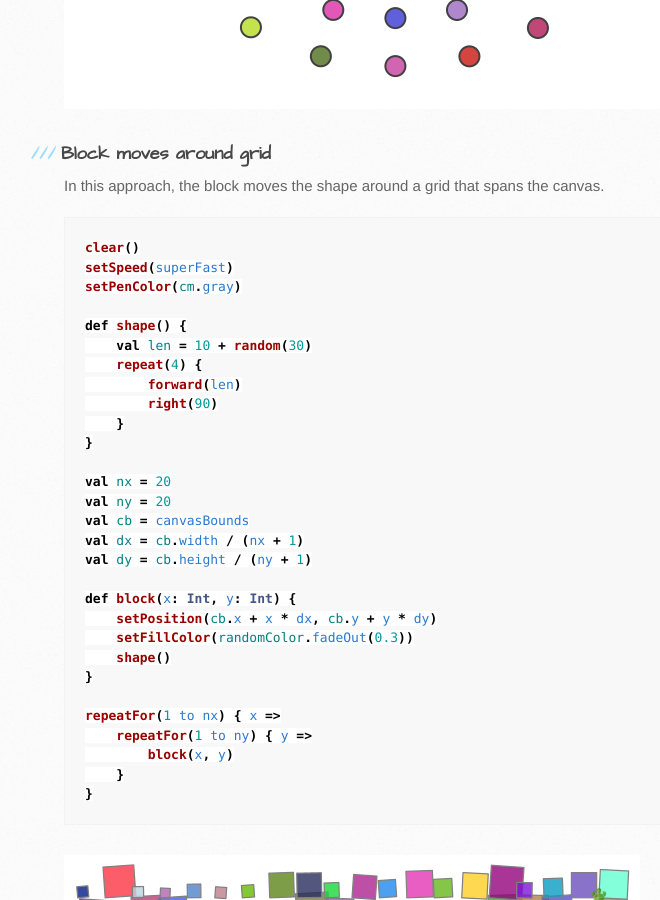
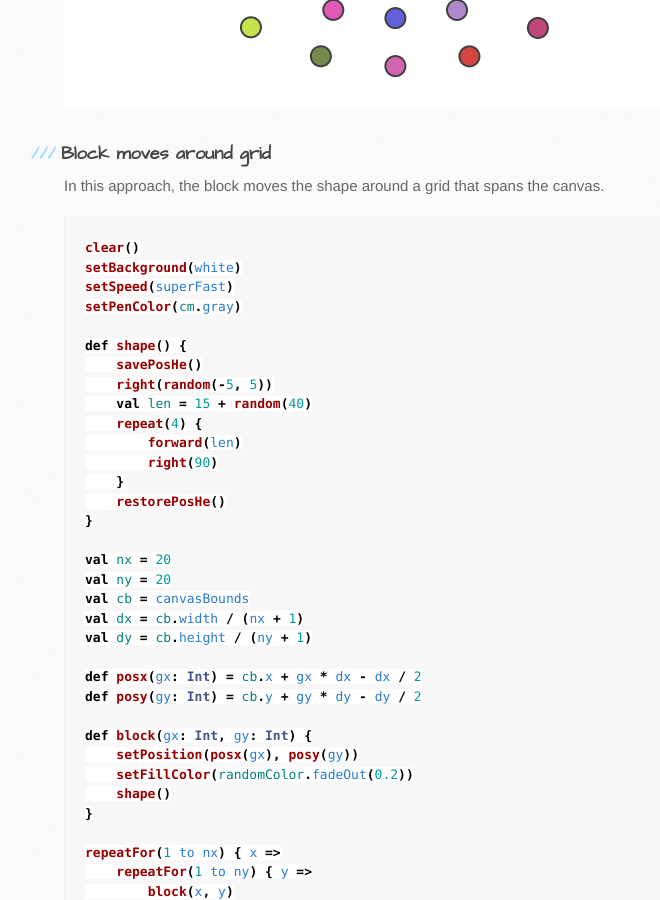
Before and after one commit to kojodoc/kojodoc.github.io, a Jekyll site: the page built from art/shape-block.md, in a window 1280 px wide and 900 px high, scrolled down 5044 px. Shown: the whole window, without its empty margins (106-766 px from the left). Built offline with Jekyll 4.4.1, drawn with Linux system fonts in a browser that asks for light colours; our own code applies the rules of GitHub Pages for plain Markdown files; the repository's description, which GitHub fills in, is left out.

Commit message:
Update block-grid code.

````diff
--- a/art/shape-block.md
+++ b/art/shape-block.md
@@ -134,15 +134,19 @@ repeatFor(1 to 150) { n =>
 In this approach, the block moves the shape around a grid that spans the canvas.
 ```scala
 clear()
+setBackground(white)
 setSpeed(superFast)
 setPenColor(cm.gray)
 
 def shape() {
-    val len = 10 + random(30)
+    savePosHe()
+    right(random(-5, 5))
+    val len = 15 + random(40)
     repeat(4) {
         forward(len)
         right(90)
     }
+    restorePosHe()
 }
 
 val nx = 20
@@ -151,9 +155,12 @@ val cb = canvasBounds
 val dx = cb.width / (nx + 1)
 val dy = cb.height / (ny + 1)
 
-def block(x: Int, y: Int) {
-    setPosition(cb.x + x * dx, cb.y + y * dy)
-    setFillColor(randomColor.fadeOut(0.3))
+def posx(gx: Int) = cb.x + gx * dx - dx / 2
+def posy(gy: Int) = cb.y + gy * dy - dy / 2
+
+def block(gx: Int, gy: Int) {
+    setPosition(posx(gx), posy(gy))
+    setFillColor(randomColor.fadeOut(0.2))
     shape()
 }
 
````
